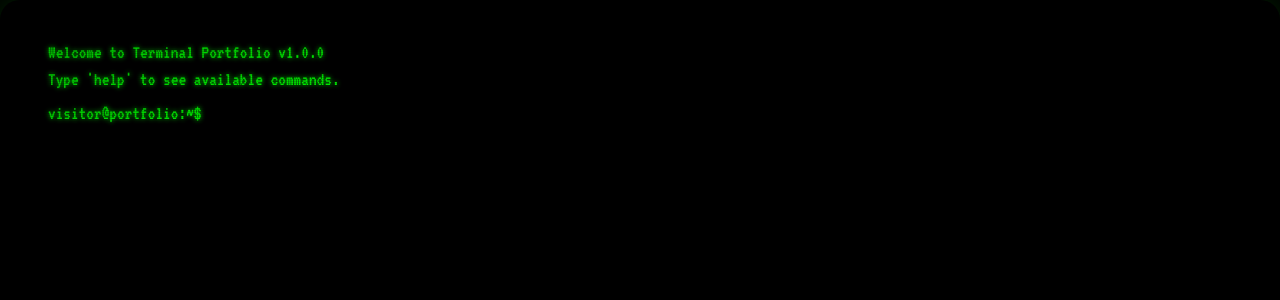
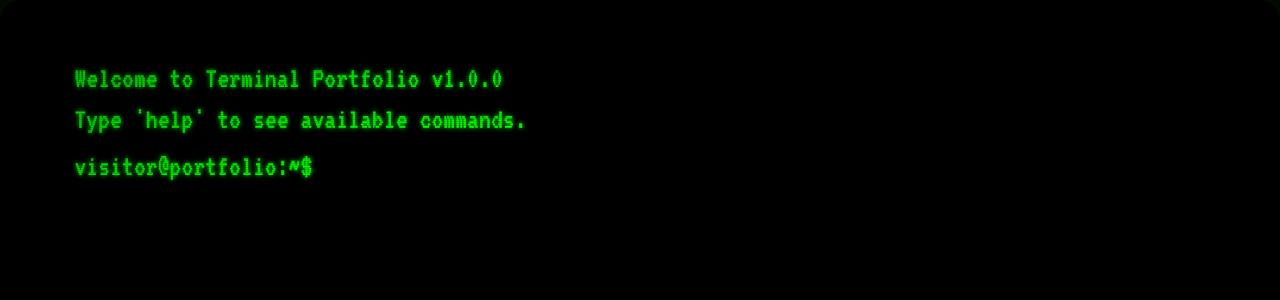
Before and after one commit to Arijit-gotsomecodes/Lunux-Portfolio, a React (Vite) app: page / in a window 1280 px wide. Shown: the top 300 px of the page. Built offline with nearby package versions, Linux system fonts and the light colour scheme.

Commit message:
font fixes

```diff
--- a/src/index.css
+++ b/src/index.css
@@ -18,11 +18,13 @@ html, body {
   overflow: hidden;
   background-color: var(--terminal-background);
   font-family: 'VT323', monospace;
+  font-size: 1.55em;
 }
 
 #root {
   height: 100%;
   width: 100%;
+  /* font-size: larger; */
 }
 
 /* CRT Effect Styles */
```
